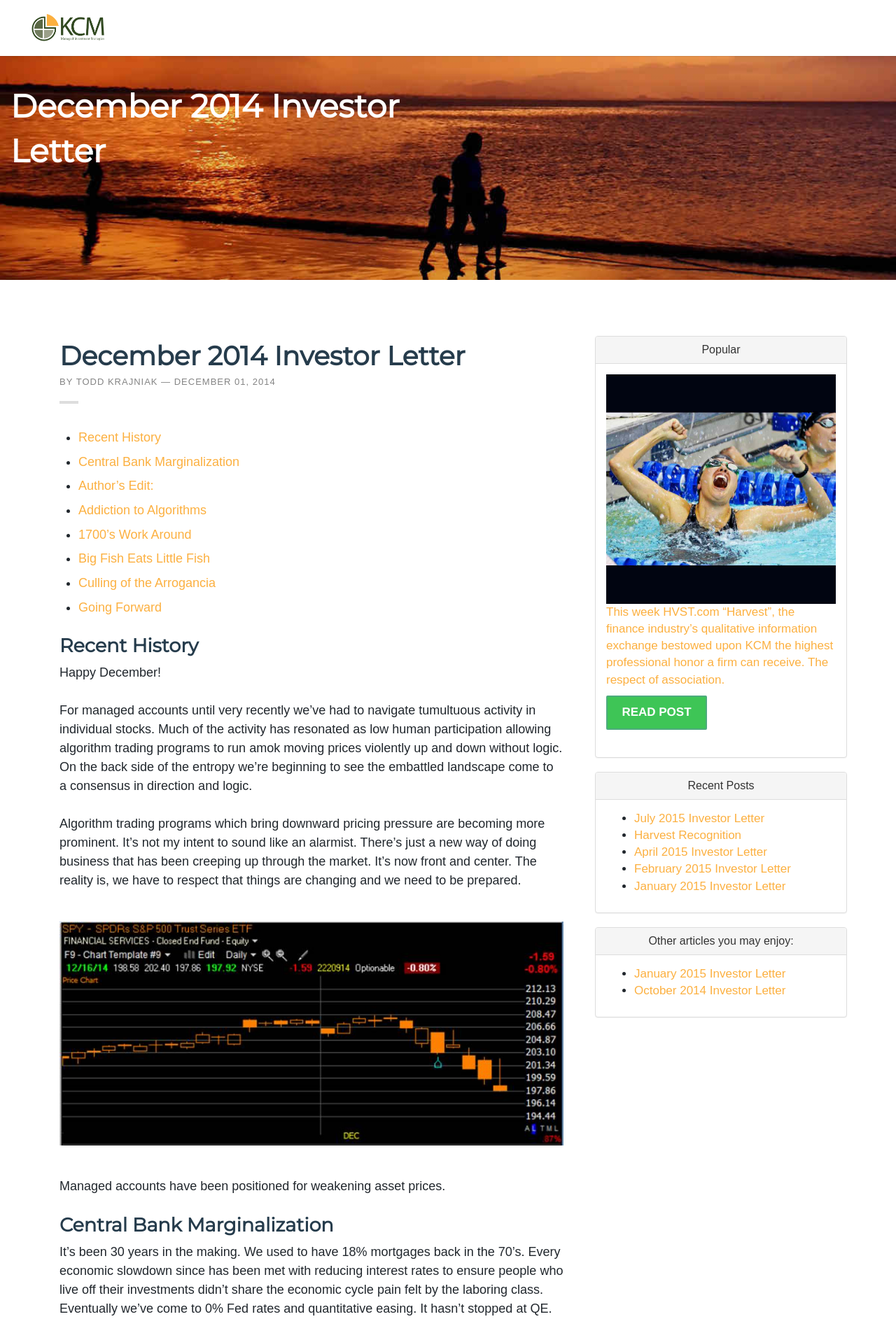
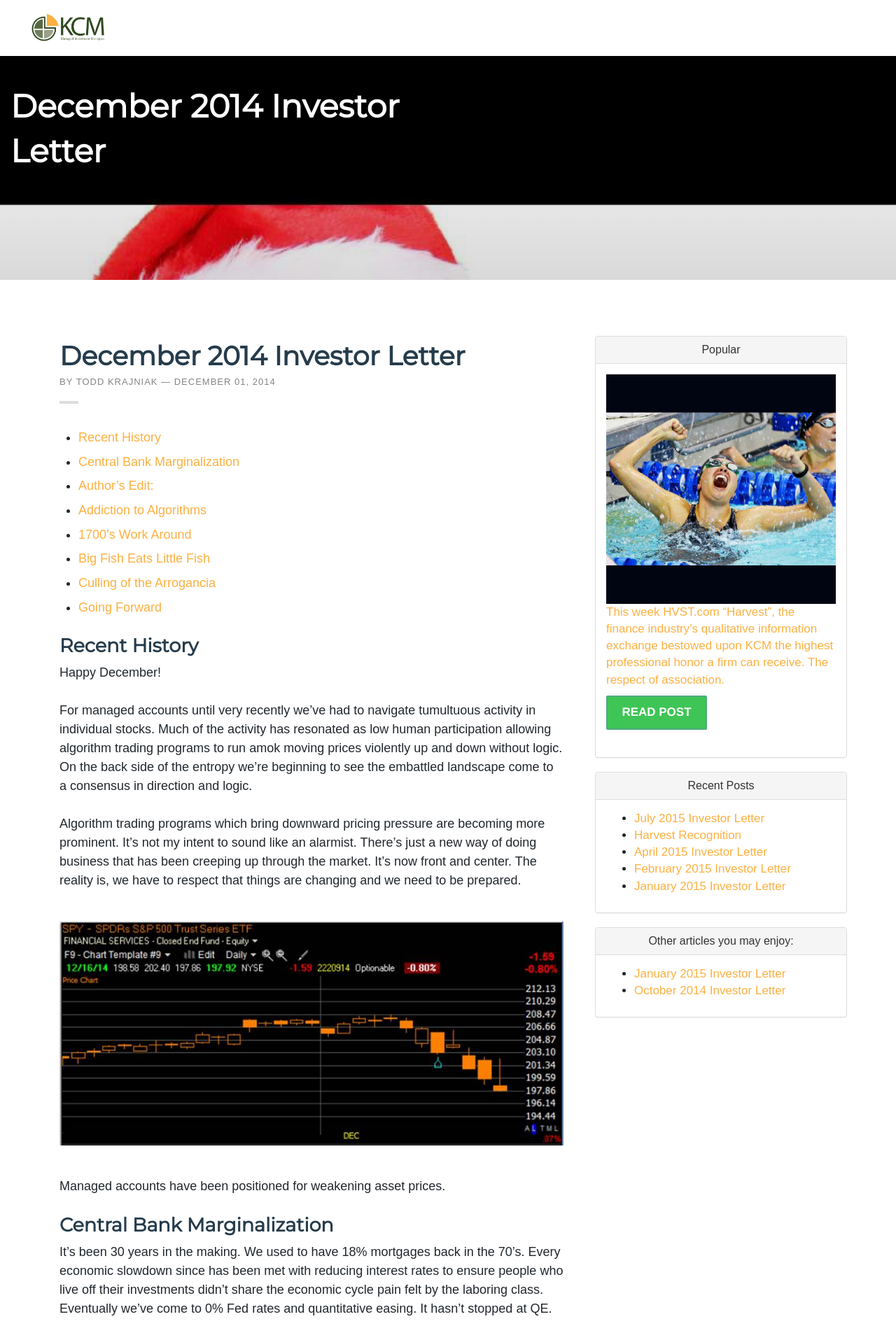
Before and after one commit to davidsilvasmith/kcm, a Jekyll site: the page built from _posts/2014-12-01-december-2014-investor-letter.md, in a window 1280 px wide. Shown: the top 1915 px of the page at 70% size. Built offline with Jekyll 4.4.1, drawn with Linux system fonts in a browser that asks for light colours; nearby versions of some CDN libraries; some web fonts are replaced; comment, search, counter and statistics services are not loaded.

Commit message:
added December investor letter images

```diff
--- a/_posts/2014-12-01-december-2014-investor-letter.md
+++ b/_posts/2014-12-01-december-2014-investor-letter.md
@@ -1,6 +1,8 @@
 ---
 title: December 2014 Investor Letter
 excerpt: Algorithm trading programs which bring downward pricing pressure are becoming more prominent.  It’s not my intent to sound like an alarmist. There’s just a new way of doing business that has been creeping up through the market.  It’s now front and center. The reality is, we have to respect that things are changing and we need to be prepared.
+image: /images/posts/2014-12-01-december-2014-investor-letter/christmas-party.jpg
+coverImage: /images/posts/2014-12-01-december-2014-investor-letter/christmas-party-cover.jpg
 ---
 
 * TOC
```
Also changed, not shown: images/posts/2014-12-01-december-2014-investor-letter/christmas-party-cover.jpg (added), images/posts/2014-12-01-december-2014-investor-letter/christmas-party.jpg (added).
